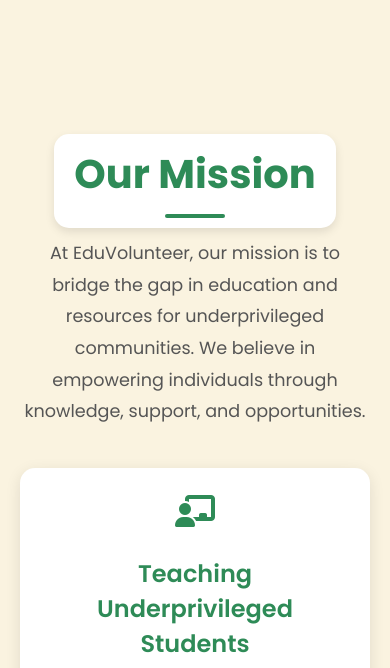
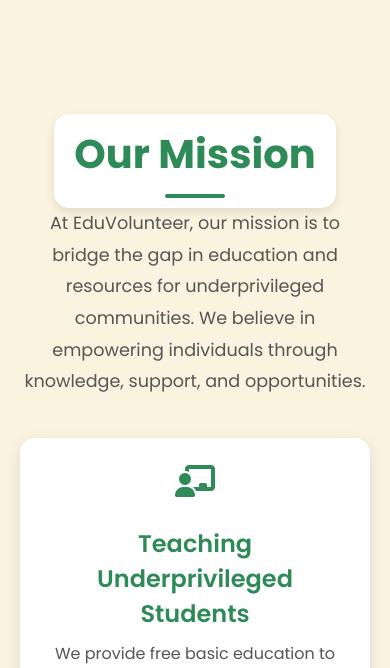
Before and after one commit to yuvitbatra/yuvitbatra.github.io, a plain HTML site: page cs20midterm/mission.html in a window 390 px wide. Shown: the part 86-754 px from the top of the page. Drawn offline with nearby package versions, Linux system fonts and the light colour scheme.

Commit message:
Add files via upload

```diff
--- a/cs20midterm/mission.html
+++ b/cs20midterm/mission.html
@@ -56,13 +56,12 @@
                         font-size: 2.5rem;
                         color: var(--primary-color);
                         text-align: center;
-                        margin: 100px auto 0;
+                        margin: 80px auto 0;
                         padding: 10px 20px;
                         background-color: white;
                         border-radius: 15px;
                         box-shadow: 0 4px 10px rgba(0, 0, 0, 0.1);
                         width: fit-content;
-                        margin-bottom: 10px;
                 }
 
                 .content h1::after
```
Also changed, not shown: cs20midterm/testimonials.html (+1 -1 lines).
